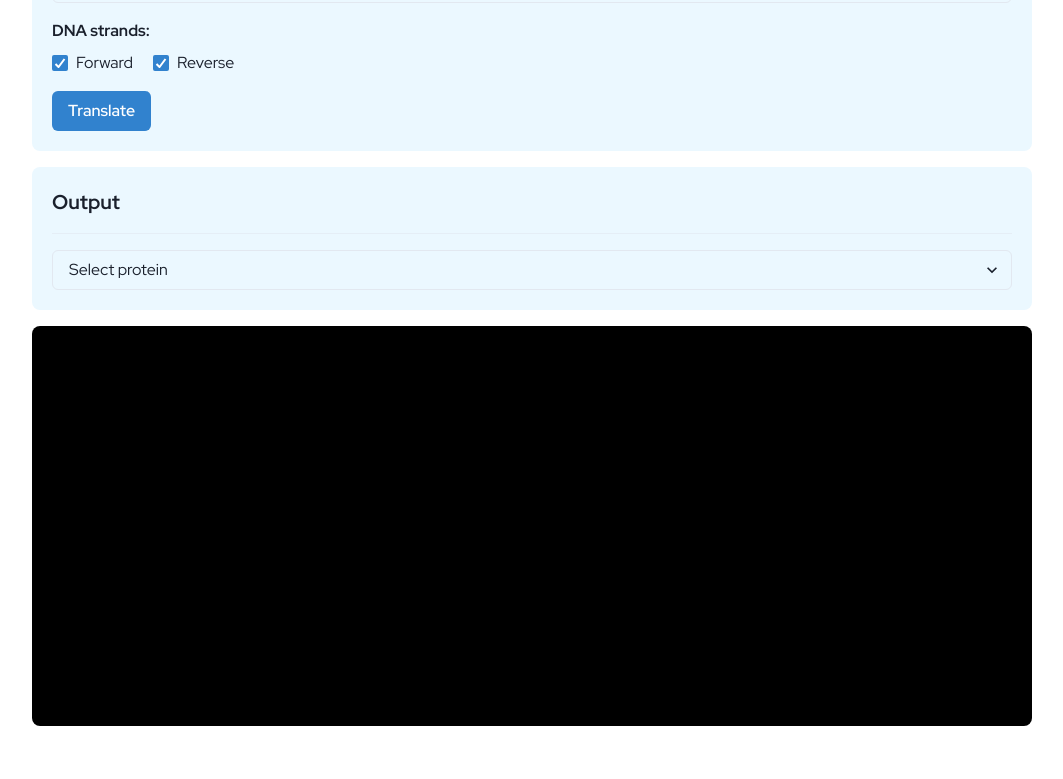
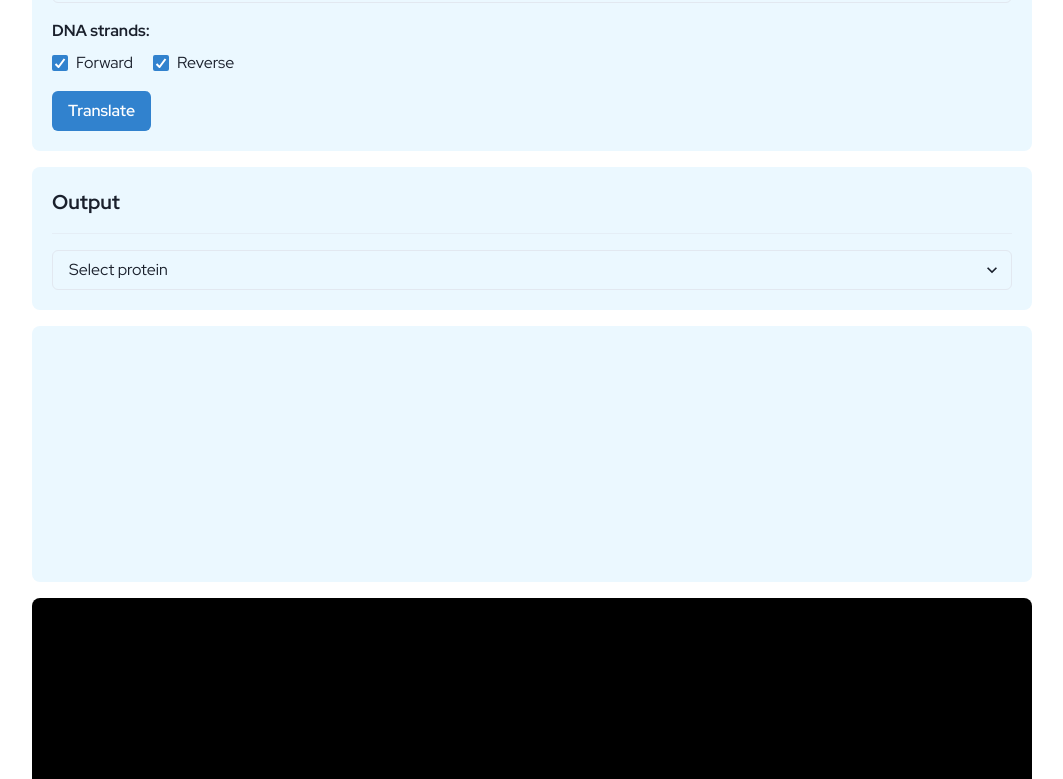
Before and after one commit to MSC-Dolor-Sit-Amet/CARpROT-Viewer, a React (Vite) app: page / in a window 1280 px wide. Shown: the part 438-1217 px from the top of the page, without its empty margins (108-1171 px from the left). Before the commit the page ends 1194 px from the top, so only its background shows below. Built offline with nearby package versions, Linux system fonts and the light colour scheme; a web font is replaced by a local one.

Commit message:
add chain viewer component

```diff
--- a/package.json
+++ b/package.json
@@ -14,6 +14,7 @@
     "@chakra-ui/theme-tools": "^2.0.16",
     "@emotion/react": "^11.10.5",
     "@emotion/styled": "^11.10.5",
+    "@rcsb/rcsb-saguaro-app": "^4.5.9",
     "@types/react-router-dom": "^5.3.3",
     "axios": "^1.3.4",
     "framer-motion": "^8.5.0",
--- /dev/null
+++ b/src/components/ChainView.tsx
@@ -0,0 +1,29 @@
+import { buildInstanceFv } from '@rcsb/rcsb-saguaro-app';
+import React, { useEffect } from 'react';
+import { Stack, useColorMode } from '@chakra-ui/react';
+
+function ChainView({ pdbId }: { pdbId: string }) {
+  const { colorMode } = useColorMode();
+
+  useEffect(() => {
+    if (!pdbId) return;
+    buildInstanceFv('pfv', `${pdbId}.A`, {
+      boardConfig: {},
+    });
+  }, [pdbId]);
+
+  return (
+    <Stack
+      direction="column"
+      spacing={4}
+      padding="5"
+      borderRadius="lg"
+      minHeight="16rem"
+      backgroundColor={colorMode === 'light' ? 'blue.50' : 'whiteAlpha.100'}
+    >
+      {pdbId ? <div id="pfv" style={{ maxWidth: '10vw' }} /> : null}
+    </Stack>
+  );
+}
+
+export default ChainView;
--- a/src/views/Home.tsx
+++ b/src/views/Home.tsx
@@ -5,6 +5,7 @@ import Output from '../components/Output';
 import translate from '../utils/translate';
 import Viewer from '../components/Viewer';
 import { directionsType, resultProteinsType, sequenceType } from '../types/InputOutputProps';
+import ChainView from '../components/ChainView';
 
 function Home() {
   const [sequence, setSequence] = React.useState<sequenceType>('');
@@ -44,6 +45,7 @@ function Home() {
     <Stack direction="column" spacing={4} maxWidth="1000" margin="30px auto" borderRadius="lg">
       <Input {...inputProps} />
       <Output {...outputProps} />
+      <ChainView pdbId={pdbId} />
       <Viewer pdbId={pdbId} />
     </Stack>
   );
```
Also changed, not shown: 1 other file (tests, documents, lock files or other folders).
